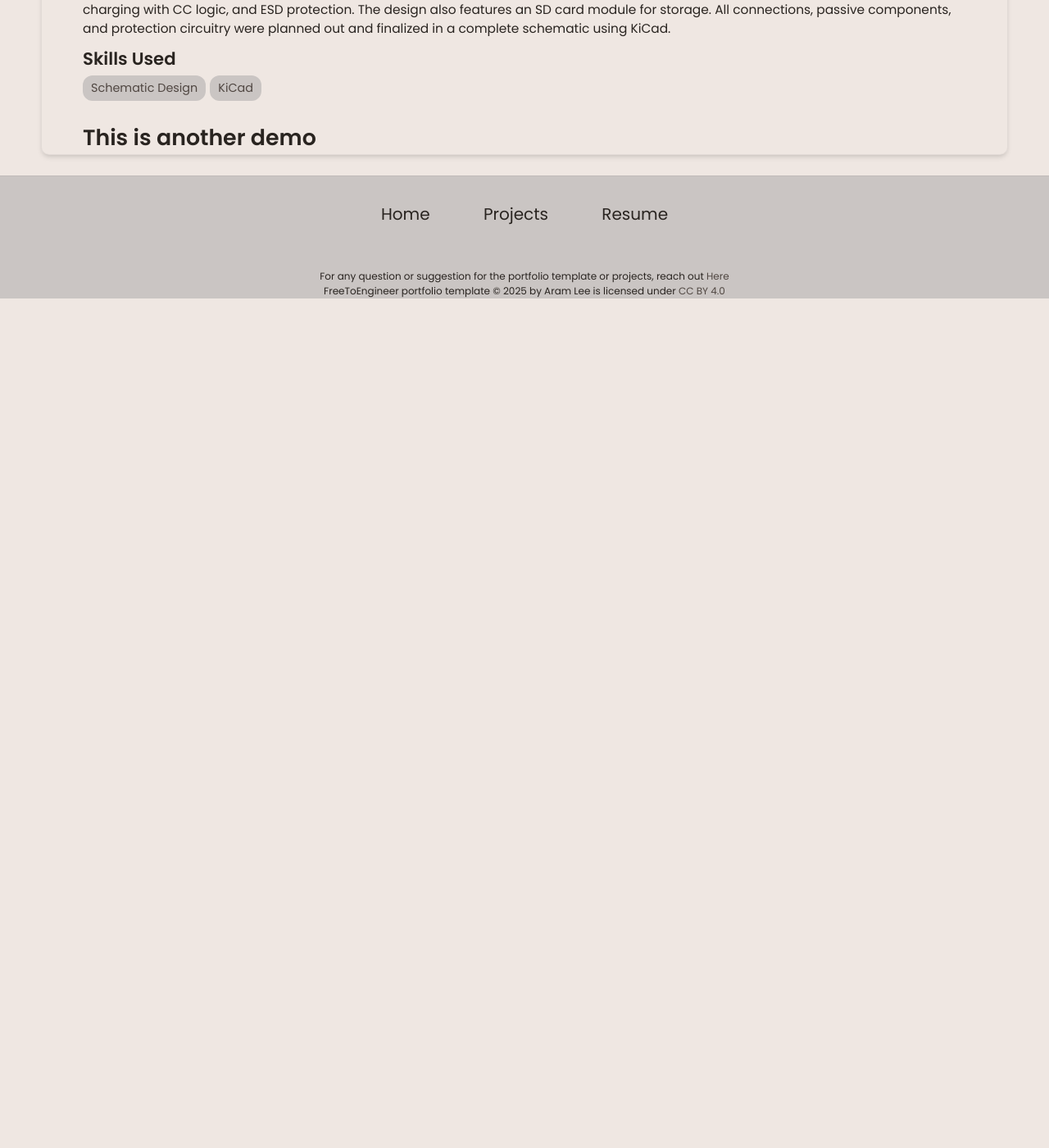
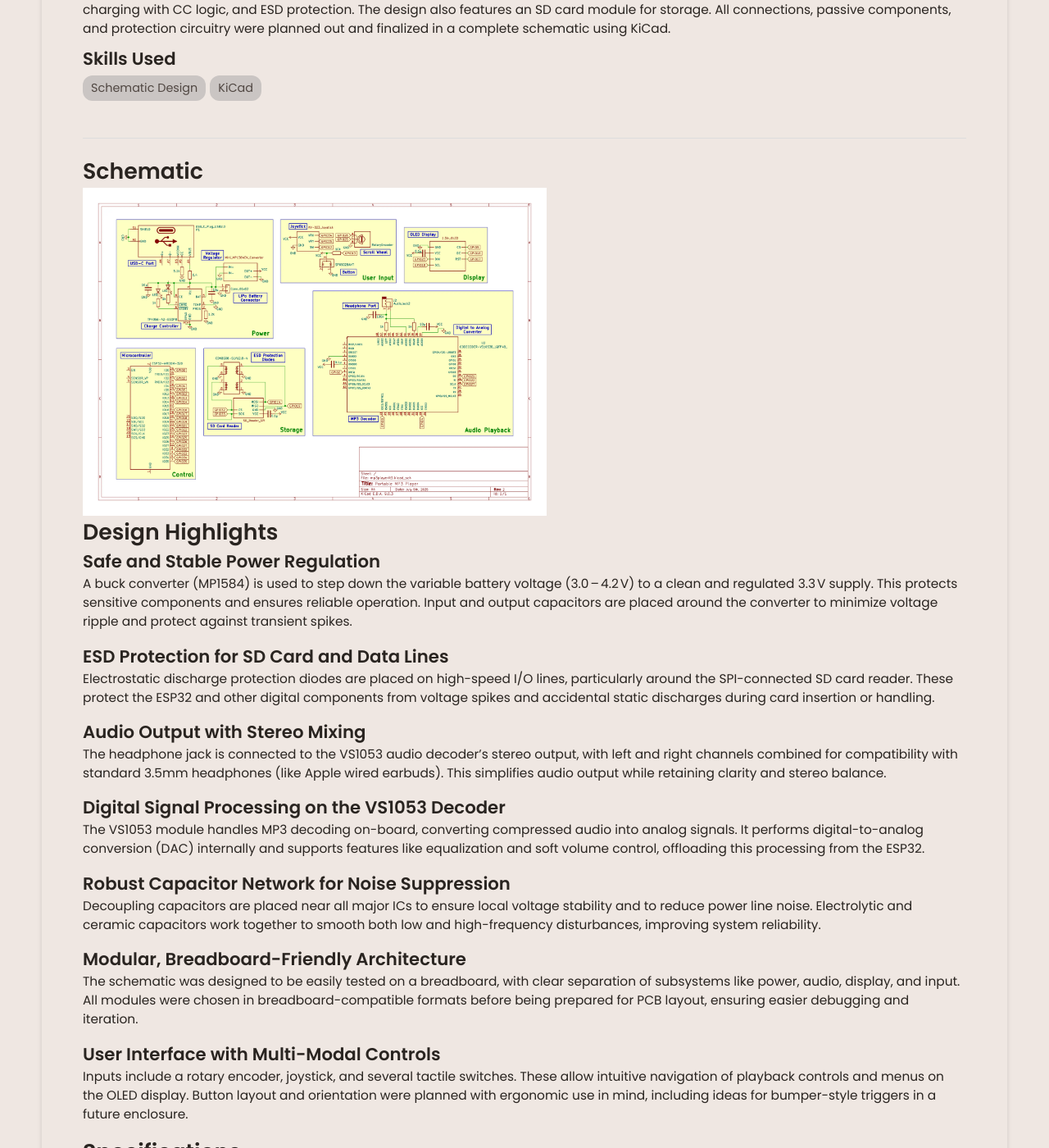
Before and after one commit to ParamGhetia/ParamGhetia.github.io, a Jekyll site: the page built from _projects/sonos-teardown/index.md, in a window 1280 px wide and 1400 px high, scrolled down 657 px. Shown: the whole window at 82% size. Built offline with Jekyll 4.4.1, drawn with Linux system fonts in a browser that asks for light colours; before the commit the page ends 1021 px from its top, so only the background shows below that; some of the changed text lies outside the part shown.

Commit message:
Update index.md

```diff
--- a/_projects/sonos-teardown/index.md
+++ b/_projects/sonos-teardown/index.md
@@ -9,4 +9,57 @@ skills:
 main-image: /3269-04.jpg
 ---
 
-# This is another demo
+---
+# Schematic
+{% include image-gallery.html images="mpschematic.webp" height="400" %}
+
+# Design Highlights
+
+## Safe and Stable Power Regulation
+A buck converter (MP1584) is used to step down the variable battery voltage (3.0 – 4.2 V) to a clean and regulated 3.3 V supply. This protects sensitive components and ensures reliable operation. Input and output capacitors are placed around the converter to minimize voltage ripple and protect against transient spikes.
+
+## ESD Protection for SD Card and Data Lines
+Electrostatic discharge protection diodes are placed on high-speed I/O lines, particularly around the SPI-connected SD card reader. These protect the ESP32 and other digital components from voltage spikes and accidental static discharges during card insertion or handling.
+
+## Audio Output with Stereo Mixing
+The headphone jack is connected to the VS1053 audio decoder’s stereo output, with left and right channels combined for compatibility with standard 3.5mm headphones (like Apple wired earbuds). This simplifies audio output while retaining clarity and stereo balance.
+
+## Digital Signal Processing on the VS1053 Decoder
+The VS1053 module handles MP3 decoding on-board, converting compressed audio into analog signals. It performs digital-to-analog conversion (DAC) internally and supports features like equalization and soft volume control, offloading this processing from the ESP32.
+
+## Robust Capacitor Network for Noise Suppression
+Decoupling capacitors are placed near all major ICs to ensure local voltage stability and to reduce power line noise. Electrolytic and ceramic capacitors work together to smooth both low and high-frequency disturbances, improving system reliability.
+
+## Modular, Breadboard-Friendly Architecture
+The schematic was designed to be easily tested on a breadboard, with clear separation of subsystems like power, audio, display, and input. All modules were chosen in breadboard-compatible formats before being prepared for PCB layout, ensuring easier debugging and iteration.
+
+## User Interface with Multi-Modal Controls
+Inputs include a rotary encoder, joystick, and several tactile switches. These allow intuitive navigation of playback controls and menus on the OLED display. Button layout and orientation were planned with ergonomic use in mind, including ideas for bumper-style triggers in a future enclosure.
+
+# Specifications
+## Microcontroller
+ESP32-WROOM Module – Dual-core Wi-Fi + Bluetooth SoC with GPIO, SPI, I²C
+## Audio System
+VS1053B MP3 Audio Decoder – Supports MP3, WAV, OGG playback; SPI interface
+## Power Management
+TP4056 Li-ion Charger Module (with USB-C input)
+Charging from USB-C VBUS (5 V)
+Integrated charge status LEDs (CHRG/STDBY)
+CE and TEMP pins configured for always-on charging
+5.1 kΩ Resistor – Pull-down on USB-C CC pin for sink device signaling
+MP1584 Buck Converter
+Input: 3.0–4.2 V (from battery)
+Output: 3.3 V regulated for ESP32 and peripherals
+3.7 V Li-ion Battery
+TP4056 BAT pin
+## Storage
+MicroSD Card Reader Module (ADA254)
+## Display
+1.5-inch Waveshare RGB OLED (128×128)
+## User Input
+Rotary Encoder Module (SW MEC 5E) – For menu navigation and selection
+2× 90° Tactile Switches – Side buttons for extra controls
+DS Joystick Module (KY-023) – Analog directional input
+## Misc.
+1 µF ceramic (TP4056 VCC)
+10 µF electrolytic (TP4056 BAT)
```
